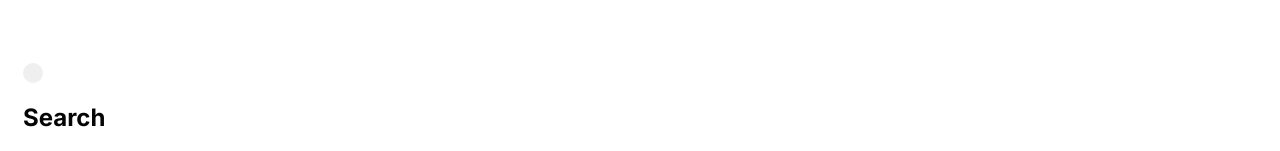
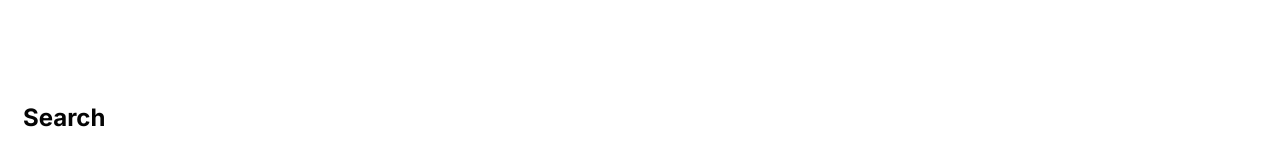
Before and after one commit to Renato66/chatfood, a Vue app: page / in a window 1280 px wide. Shown: the top 151 px of the page. Built offline with nearby package versions, Linux system fonts and the light colour scheme.

Commit message:
style: fix button background

```diff
--- a/src/components/core/BaseButton.vue
+++ b/src/components/core/BaseButton.vue
@@ -30,6 +30,7 @@ export default Vue.extend({
 
 <style lang="scss">
 .cf-button {
+  background: transparent;
   border: 0;
   padding: 10px;
   line-height: 1px;
```
